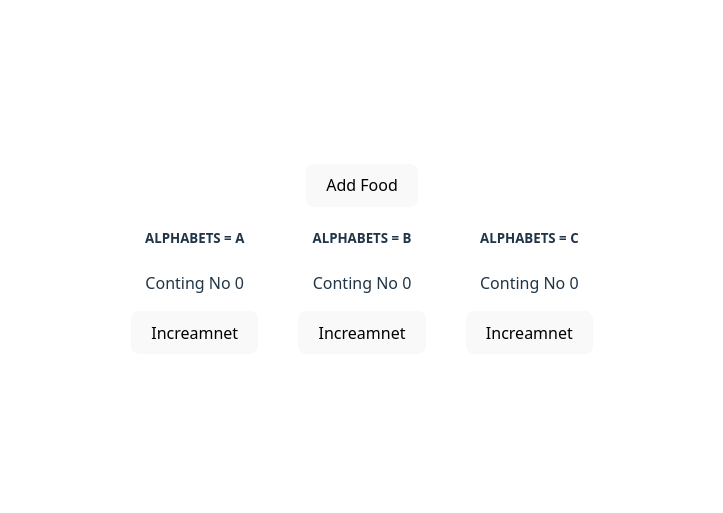
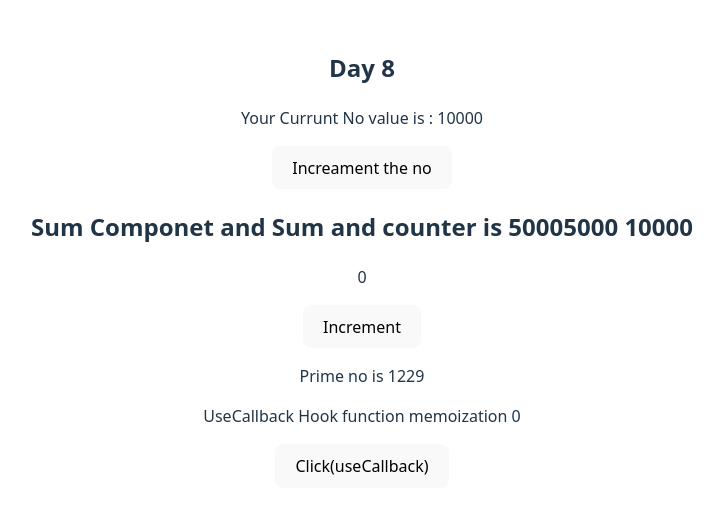
Before and after one commit to hunny345686/Learn-React-js, a React (Vite) app in the folder React-Basic/react-vite-day4/: page / in a window 1280 px wide. Shown: the part 141-654 px from the top of the page, without its empty margins (278-1001 px from the left). Built offline with nearby package versions, Linux system fonts and the light colour scheme.

Commit message:
Leaning - About react. Memo useMemo, and useCallback

```diff
--- /dev/null
+++ b/React-Basic/react-vite-day4/src/day8.jsx
@@ -0,0 +1,101 @@
+import React, { useCallback, useMemo, useState } from "react";
+
+const Sum = React.memo(({ no }) => {
+  function calculateSum() {
+    let sum = 0;
+    for (let i = 1; i <= no; i++) {
+      sum += i;
+    }
+    console.log("Sum Function Render and sum is ", sum);
+
+    return sum;
+  }
+
+  const totle = calculateSum();
+  console.log("Sum Function Render");
+
+  return (
+    <div>
+      <h2>
+        Sum Componet and Sum and counter is {totle} {no}
+      </h2>
+    </div>
+  );
+});
+
+export default function Dya8() {
+  const [conter, setCounter] = useState(0);
+  const [no, setNo] = useState(10000); // for 100000 browser is lagging
+  console.log("Day 8 Render");
+
+  // Without us memo hook this function will render every time when state will change
+  // function calculatePrime() {
+  //   let total = 0;
+
+  //   for (let i = 2; i <= no; i++) {
+  //     let isPrime = true;
+  //     for (let j = 2; j < i; j++) {
+  //       if (i % j === 0) {
+  //         isPrime = false;
+  //         break;
+  //       }
+  //     }
+
+  //     if (isPrime) {
+  //       total++;
+  //     }
+  //   }
+
+  //   return total;
+  // }
+
+  // With using useMemo hook
+  const primeNo = useMemo(() => {
+    let total = 0;
+
+    for (let i = 2; i <= no; i++) {
+      let isPrime = true;
+      for (let j = 2; j < i; j++) {
+        if (i % j === 0) {
+          isPrime = false;
+          break;
+        }
+      }
+
+      if (isPrime) {
+        total++;
+      }
+    }
+
+    return total;
+  }, [no]);
+
+  // const handleClick = () => {
+  //   console.log("handleClick");
+  // };
+
+  const handleClick = useCallback(() => {
+    console.log("useCallback", conter);
+  }, [conter]);
+
+  const handleCount = () => {
+    setCounter(conter + 1);
+  };
+  return (
+    <div>
+      <h2>Day 8</h2>
+      {/* <Sum conter={"conter"}></Sum> React Memo will work Propes are static  */}
+      {/* <Sum conter={conter}></Sum> child will rerand due to counter change */}
+      <p>Your Currunt No value is : {no}</p>
+      <button onClick={() => setNo(no + 1000)}>Increament the no</button>
+      <Sum no={no}></Sum>
+      <p>{conter}</p>
+      <button onClick={handleCount}>Increment </button>
+
+      <p>Prime no is {primeNo}</p>
+
+      <p>UseCallback Hook function memoization {conter}</p>
+      <button onClick={handleClick}>Click(useCallback)</button>
+    </div>
+  );
+}
--- a/React-Basic/react-vite-day4/src/main.jsx
+++ b/React-Basic/react-vite-day4/src/main.jsx
@@ -5,12 +5,14 @@ import Day4 from "./day4.jsx";
 import Day5 from "./day5.jsx";
 import Dya6 from "./day6.jsx";
 import Dya7 from "./day7.jsx";
+import Dya8 from "./day8.jsx";
 
 createRoot(document.getElementById("root")).render(
   <>
     {/* <Day4 /> */}
     {/* <Day5 /> */}
     {/* Dya6 */}
-    <Dya7 />
+    {/* <Dya7 /> */}
+    <Dya8 />
   </>
 );
```
